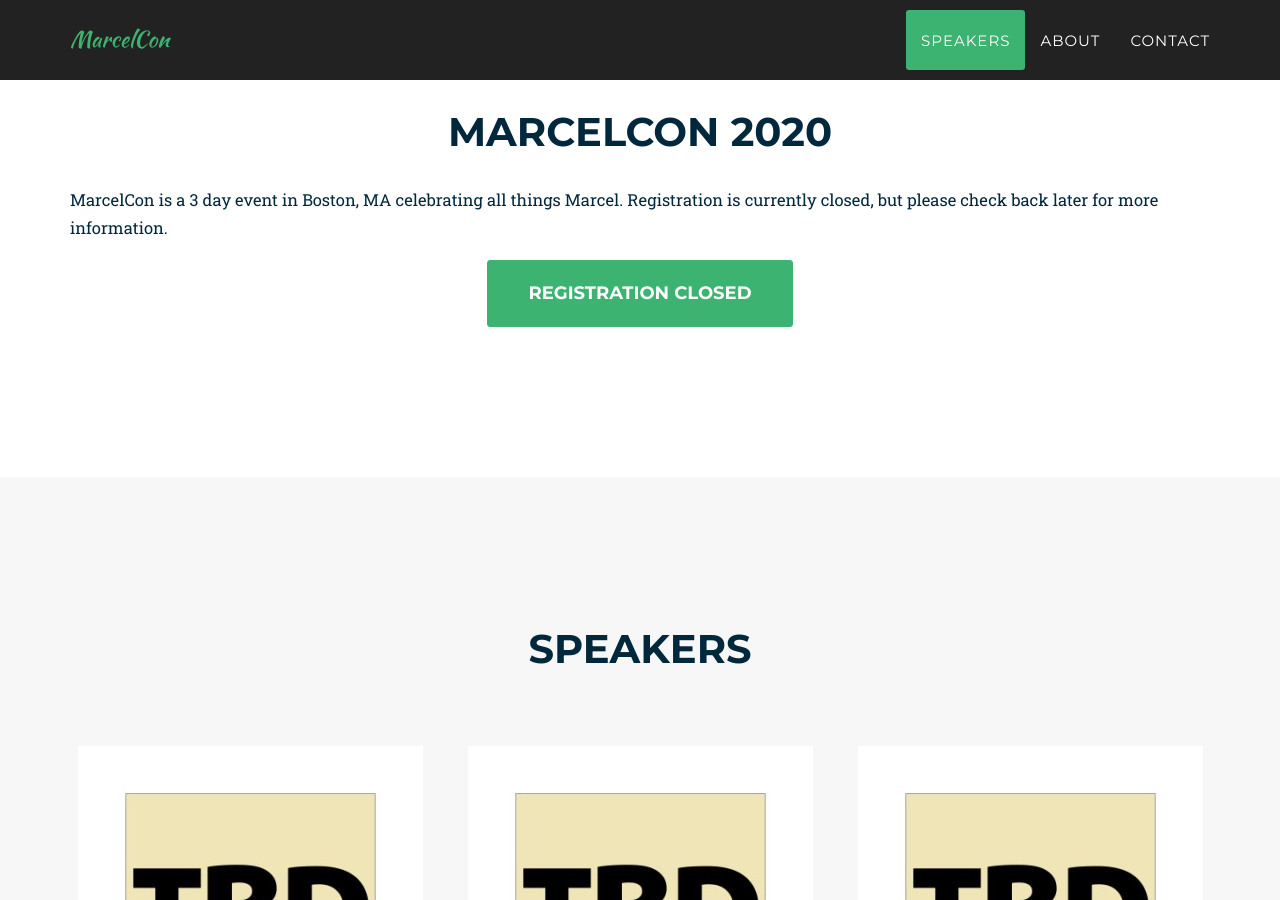
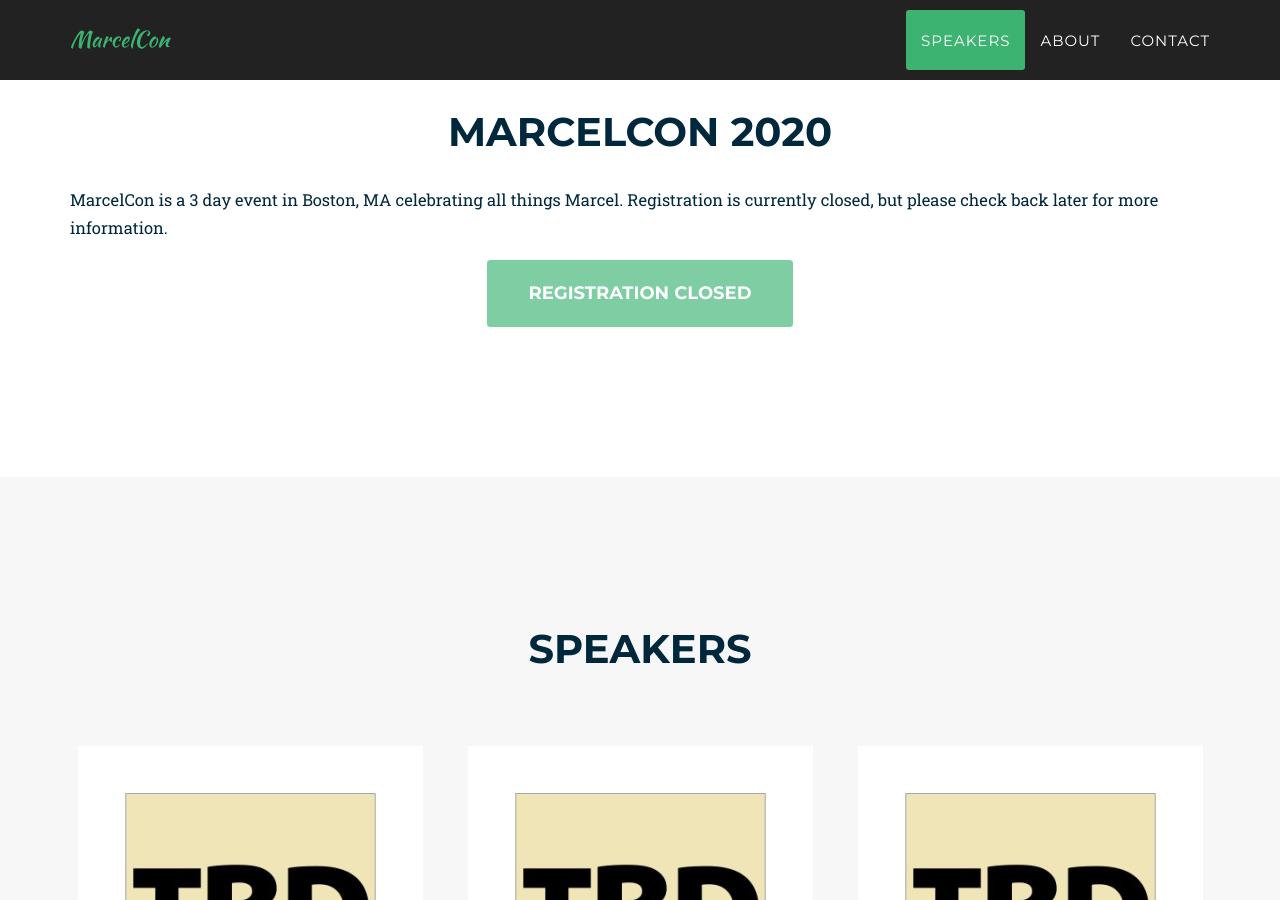
Before and after one commit to iamdavidfrancis/marcelcon.com, a Jekyll site: the page built from index.html, in a window 1280 px wide and 900 px high, scrolled down 940 px. Built offline with Jekyll 4.4.1, drawn with Linux system fonts in a browser that asks for light colours; some web fonts are replaced.

Commit message:
Disable registration button

```diff
--- a/_includes/2020_data/intro.html
+++ b/_includes/2020_data/intro.html
@@ -12,7 +12,7 @@
                 closed, but please check back later for more information.
             </p>
 
-            <center><a href="#" class="page-scroll btn btn-xl">Registration Closed</a></center>
+            <center><button disabled class="page-scroll btn btn-xl">Registration Closed</a></center>
         </div>
     </div>
 </section>
```
